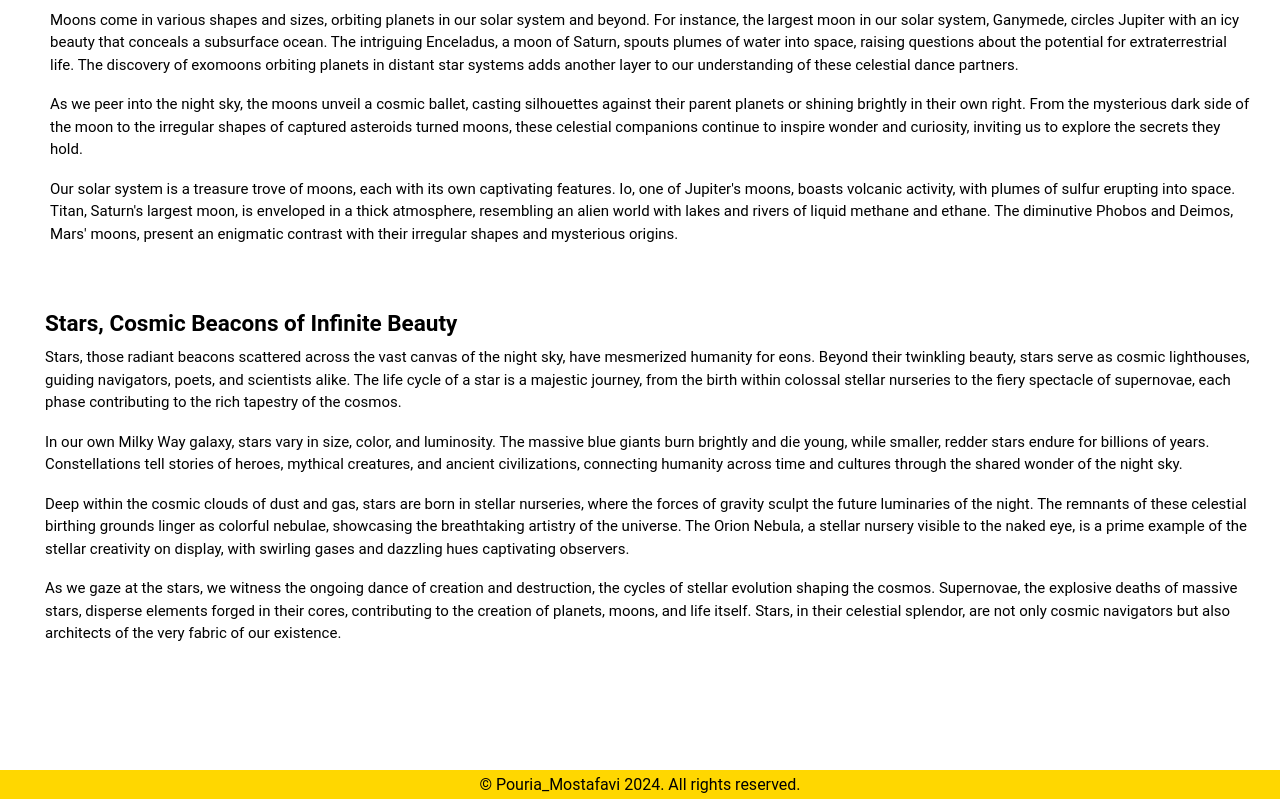
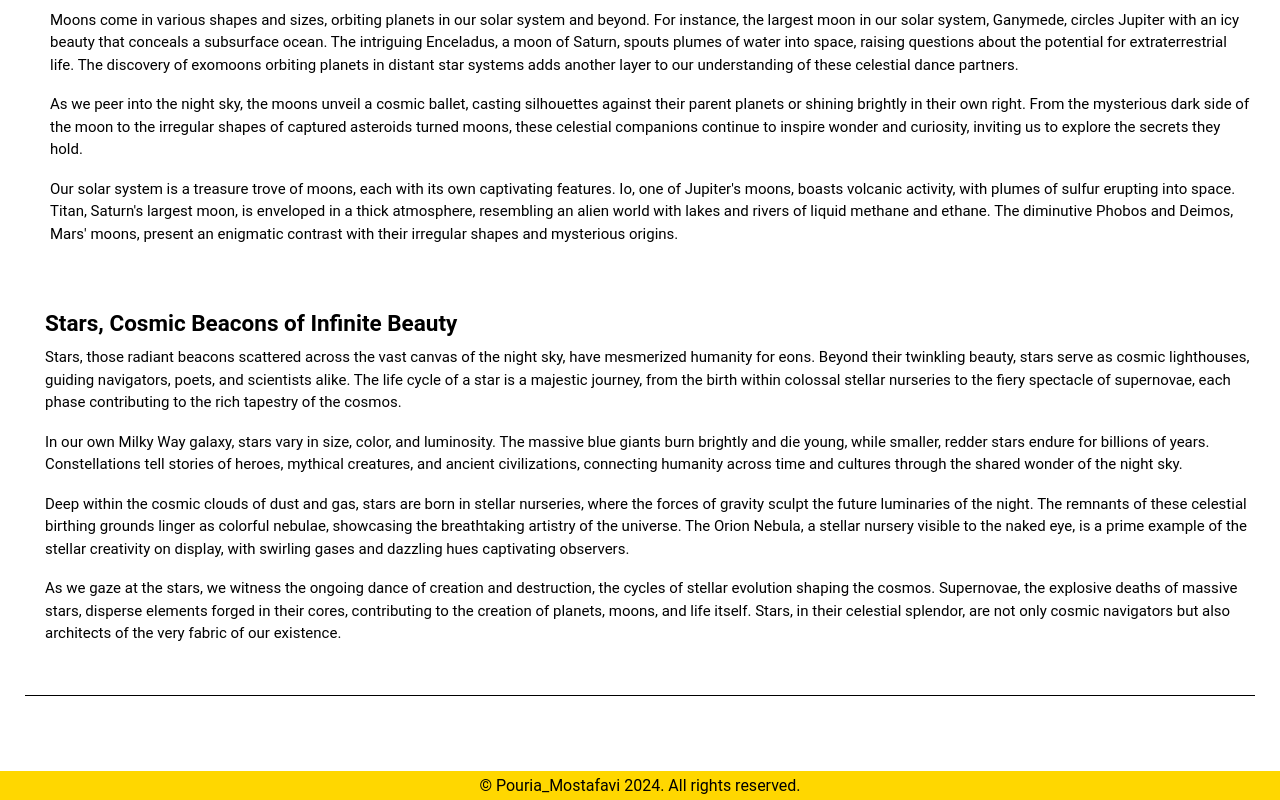
Before and after one commit to PouriMost/lab4, a plain HTML site: page index.html in a window 1280 px wide. Shown: the part 411-1211 px from the top of the page. Drawn offline with Linux system fonts and the light colour scheme; a web font is replaced by a local one.

Commit message:
final work1

```diff
--- a/index.html
+++ b/index.html
@@ -70,8 +70,7 @@
             navigators but also architects of the very fabric of our existence.</p>
 
         </section>
-
-
+        <section class="line"> </section>
         <footer class=" footer">
             <p>&copy; Pouria_Mostafavi 2024. All rights reserved.</p>
         </footer>
--- a/styles.css
+++ b/styles.css
@@ -172,7 +172,7 @@ footer {
   color: black;
   padding: 5px;
   text-align: center;
-  margin-top: 100px;
+  margin-top: 50px;
 
   right: 0;
   left: 0;
@@ -184,9 +184,7 @@ footer {
   grid-template-rows: auto 1fr auto;
 }
 
-hr {
-  margin: 100px;
-  /* height: ; */
-  width: 100%;
-  padding: 0;
+.line {
+  margin: 25px;
+  border-top: 1px solid #000000;
 }
```
